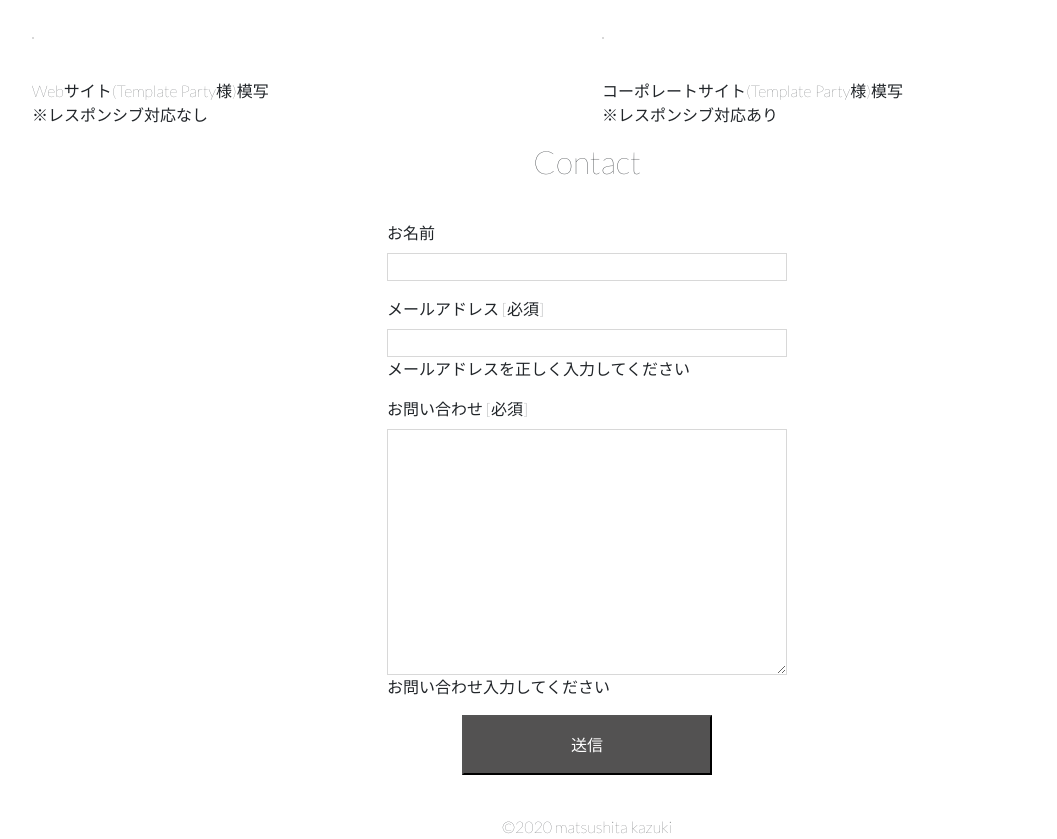
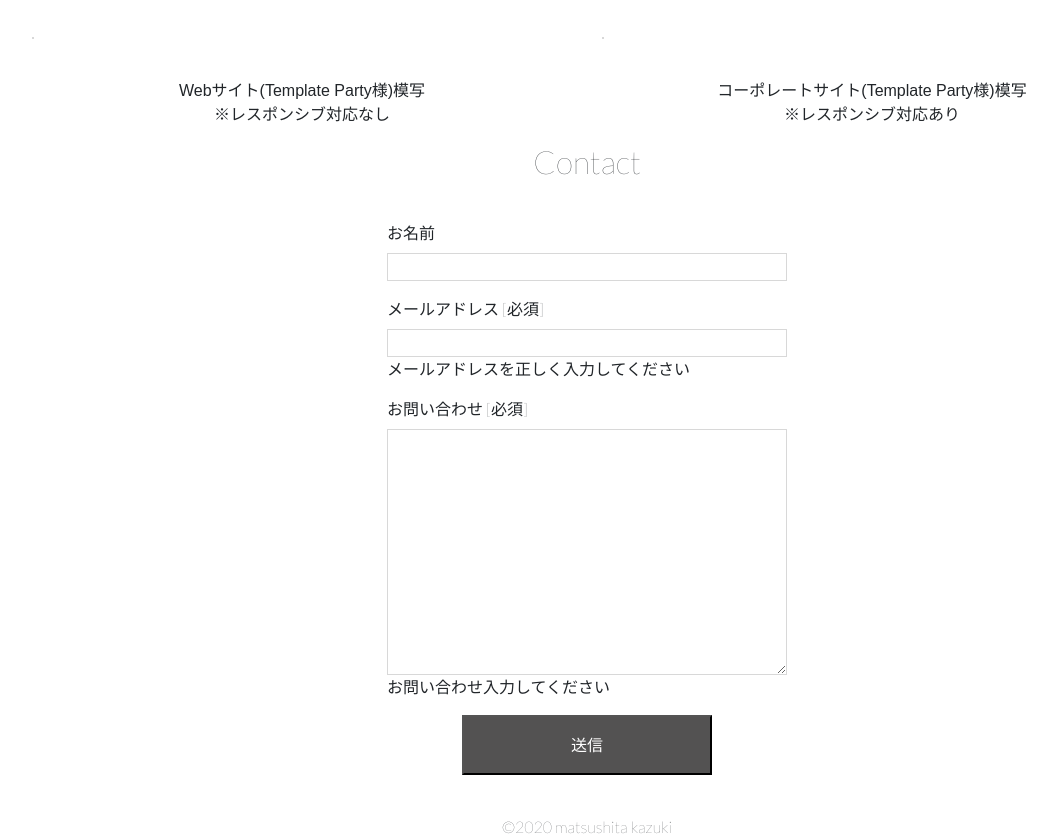
Before and after one commit to KazukiMatsushita04/portfolio-site, a plain HTML site: page index.html in a window 1280 px wide. Shown: the part 1114-1953 px from the top of the page, without its empty margins (53-1110 px from the left). Drawn offline with nearby package versions, Linux system fonts and the light colour scheme.

Commit message:
Update style.css

```diff
--- a/style.css
+++ b/style.css
@@ -138,6 +138,10 @@ works
  #works img{
      margin-bottom: 40px;
  }
+ .works-text{
+     text-align: center;
+     font-family: sans-serif;
+ }
    /* ------------------------------------
 contact
  ------------------------------------*/
```
